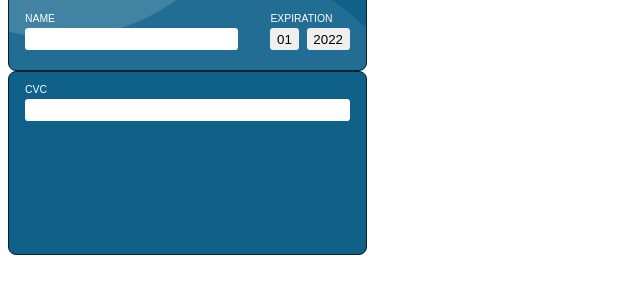
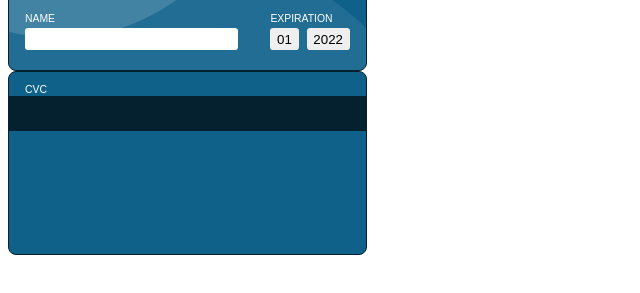
Before and after one commit to Annie-Huang/css-js-credit-card, a website: page index.html in a window 1280 px wide. Shown: the part 121-414 px from the top of the page, without its empty margins (0-640 px from the left). Drawn offline with Linux system fonts and the light colour scheme.

Commit message:
Create the .stripe at the back of the credit card

```diff
--- a/style.css
+++ b/style.css
@@ -120,3 +120,18 @@
   left: -150px;
   z-index: -1; /* otherwise, we cannot click on into the input */
 }
+
+.credit-card .back {
+  position: absolute;
+  /*top: 2rem;*/
+  /*left: 3.25rem;*/
+}
+
+.credit-card .stripe {
+  background-color: hsl(200, 80%, 10%);
+  height: 35px;
+  position: absolute;
+  left: 0;
+  right: 0;
+  top: 1.5rem;
+}
```
